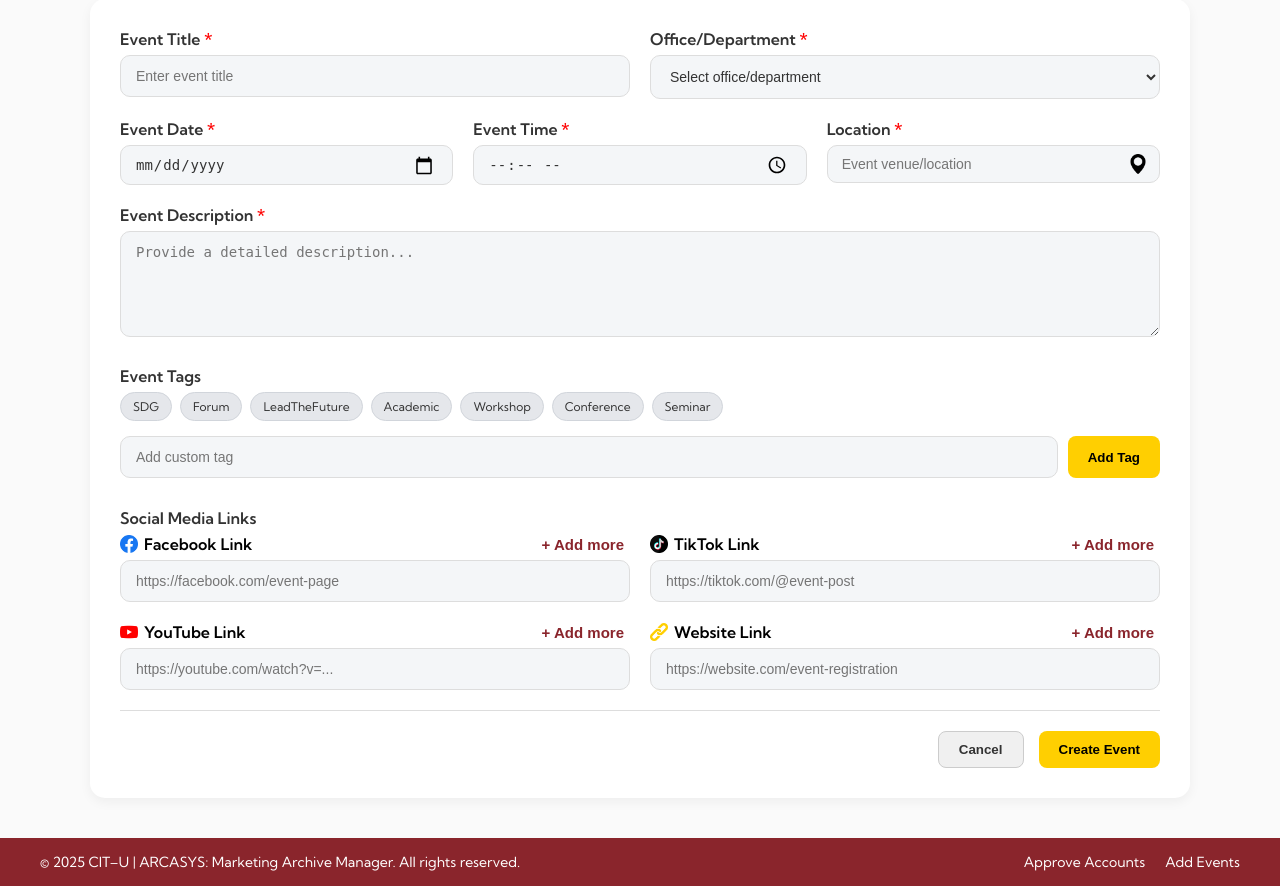
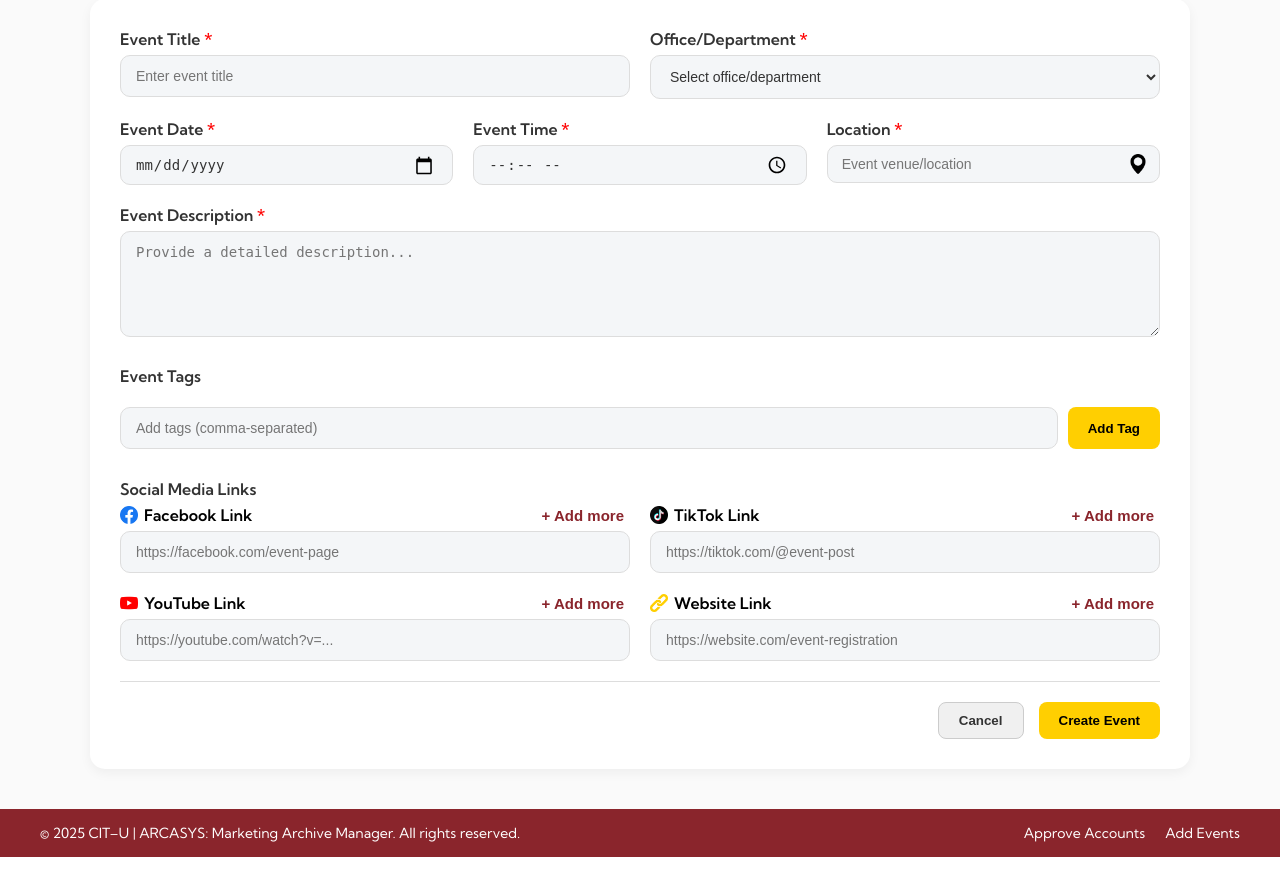
Before and after one commit to LikeYasay/CSIT327-G1-Arcasys, a Django app: page /events/add/ in a window 1280 px wide. Shown: the part 168-1054 px from the top of the page. After the commit the page ends 1025 px from the top, so only its background shows below. Run offline with Django 5.2, Linux system fonts and the light colour scheme; a user stored in the database is signed in; data comes from the database, SQL or seed files in the repository; tables that the repository leaves empty hold one stand-in row (values such as "Sample post").

Commit message:
feature(events): refined tag input behavior for add event page

```diff
--- a/apps/events/static/events/css/add_event.css
+++ b/apps/events/static/events/css/add_event.css
@@ -138,13 +138,7 @@ select:focus {
     margin-bottom: 10px;
 }
 
-.tags-list {
-  display: flex;
-  flex-wrap: wrap;
-  gap: 8px;
-  margin-bottom: 15px;
-}
-
+/* Base style for tags (kept from original) */
 .tag {
   background-color: #e5e7eb;
   color: #333333;
@@ -157,18 +151,26 @@ select:focus {
   transition: background-color .15s ease, color .15s ease, border-color .15s ease;
 }
 
-.tag.active {
+.tags {
+  display: flex;
+  flex-wrap: wrap;
+  gap: 8px;
+  margin-bottom: 15px;
+}
+
+.tag.green {
   background-color: #34A853;
   border: 1px solid #46BE66;
   color: #ffffff;
+  cursor: default;
 }
 
-.custom-tag-input {
+.tag-input-row {
     display: flex;
     gap: 10px;
 }
 
-.custom-tag-input input {
+.tag-input-row input {
     flex-grow: 1;
     width: auto;
 }
--- a/apps/events/templates/events/add_event.html
+++ b/apps/events/templates/events/add_event.html
@@ -71,22 +71,13 @@
     <div class="event-tags-section">
         <label>Event Tags</label>
 
-        <div class="tags-list" id="preset-tags">
-            <span class="tag selectable">SDG</span>
-            <span class="tag selectable">Forum</span>
-            <span class="tag selectable">LeadTheFuture</span>
-            <span class="tag selectable">Academic</span>
-            <span class="tag selectable">Workshop</span>
-            <span class="tag selectable">Conference</span>
-            <span class="tag selectable">Seminar</span>
+        <div class="tags"></div>
+
+        <div class="tag-input-row">
+          <input type="text" id="id_tags_input" name="tags_input"
+                 placeholder="Add tags (comma-separated)" value="" />
+          <button type="button" class="add-tag-btn" id="btn-add-tag">Add Tag</button>
         </div>
-
-        <div class="custom-tag-input">
-            <input type="text" id="custom-tag-text" placeholder="Add custom tag">
-            <button type="button" class="add-tag-btn" id="btn-add-custom-tag">Add Tag</button>
-        </div>
-
-        <input type="hidden" id="id_tags_input" name="tags_input" />
         </div>
 
     <br>
@@ -148,76 +139,71 @@
 document.addEventListener('DOMContentLoaded', function () {
   const form = document.querySelector('form');
 
+  // --- Prevent Enter from submitting (except textarea) ---
   form.addEventListener('keydown', function (event) {
     if (event.key === 'Enter' && event.target.tagName.toLowerCase() !== 'textarea') {
       event.preventDefault();
     }
   });
 
-    document.getElementById('create-event-btn').addEventListener('click', () => document.querySelector('form').submit())
+  // --- Form buttons ---
+  document.getElementById('create-event-btn').addEventListener('click', () => form.submit());
   document.getElementById('cancel-btn').addEventListener('click', () => {
     window.location.href = "{% url 'events:events' %}";
   });
 
-    // Tags handling (gray by default, turn green when active)
-    const preset = document.getElementById('preset-tags');
-    const hiddenTagsInput = document.getElementById('id_tags_input');
-    const customText = document.getElementById('custom-tag-text');
-    const addBtn = document.getElementById('btn-add-custom-tag');
-    let selected = new Set();
+  // --- MODIFIED JAVASCRIPT SECTION ---
+  // --- Tag handling (copied from Edit Event) ---
+  const tagsInput = document.getElementById('id_tags_input'); // The visible text input
+  const chipsWrap = document.querySelector('.event-tags-section .tags'); // The div for chips
 
-    const normalize = s => s.trim().replace(/^#/, '');
-    const keyOf = s => normalize(s).toLowerCase();
+  // Function to refresh chips from the text input
+  function refreshChipsFromTags() {
+    if (!tagsInput || !chipsWrap) return;
 
-    function refreshHidden() {
-      hiddenTagsInput.value = Array.from(selected).join(', ');
+    // Get tags, split by comma, trim, and remove empty ones
+    const parts = (tagsInput.value || '')
+      .split(',')
+      .map(t => t.trim())
+      .filter(Boolean);
+
+    chipsWrap.innerHTML = ''; // Clear existing chips
+
+    // Re-create all chips
+    parts.forEach(t => {
+      const span = document.createElement('span');
+      span.className = 'tag green'; // Style from screenshot
+      span.textContent = t;
+      chipsWrap.appendChild(span);
+    });
   }
 
-    // Toggle pre-set tags
-    preset.addEventListener('click', (e) => {
-      if (!e.target.classList.contains('selectable')) return;
-      const raw = normalize(e.target.textContent);
-      const key = keyOf(raw);
+  // Add listener to refresh chips whenever the user types
+  if (tagsInput) {
+    tagsInput.addEventListener('input', refreshChipsFromTags);
+    refreshChipsFromTags(); // Run once on page load
+  }
 
-      if (e.target.classList.contains('active')) {
-        e.target.classList.remove('active');
-        [...selected].forEach(v => { if (v.toLowerCase() === key) selected.delete(v); });
-      } else {
-        e.target.classList.add('active');
-        [...selected].forEach(v => { if (v.toLowerCase() === key) selected.delete(v); });
-        selected.add(raw);
+  // Handle the "Add Tag" button click
+  const addTagBtn = document.getElementById('btn-add-tag'); // The new button ID
+  if (addTagBtn && tagsInput) {
+    addTagBtn.addEventListener('click', (e) => {
+      e.preventDefault();
+
+      // This logic (from edit_event.html) just adds a comma
+      // to help the user separate tags.
+      let v = tagsInput.value.trim();
+      if (!v) return; // Do nothing if empty
+
+      if (!v.endsWith(',')) {
+        tagsInput.value = v + ', ';
       }
-      refreshHidden();
+
+      tagsInput.focus(); // Put cursor back in the input
+      // Trigger the input event to refresh the chips
+      tagsInput.dispatchEvent(new Event('input', { bubbles: true }));
     });
-
-    // Add custom tag
-    addBtn.addEventListener('click', () => {
-      const raw = normalize(customText.value);
-      if (!raw) return;
-      const key = keyOf(raw);
-      [...selected].forEach(v => { if (v.toLowerCase() === key) selected.delete(v); });
-      selected.add(raw);
-      refreshHidden();
-
-      const chip = document.createElement('span');
-      chip.className = 'tag selectable active';
-      chip.textContent = raw;
-      preset.appendChild(chip);
-      customText.value = '';
-
-      chip.addEventListener('click', () => {
-        const k = keyOf(chip.textContent);
-        if (chip.classList.contains('active')) {
-          chip.classList.remove('active');
-          [...selected].forEach(v => { if (v.toLowerCase() === k) selected.delete(v); });
-        } else {
-          chip.classList.add('active');
-          [...selected].forEach(v => { if (v.toLowerCase() === k) selected.delete(v); });
-          selected.add(chip.textContent.trim());
   }
-        refreshHidden();
-      });
-    });
 });
 </script>
 {% endblock %}
--- a/apps/events/views.py
+++ b/apps/events/views.py
@@ -3,8 +3,6 @@ import logging
 import traceback
 import boto3
 import os
-import csv
-from django.urls import reverse
 from django.db import OperationalError, ProgrammingError
 from django.shortcuts import get_object_or_404, render, redirect
 from django.contrib.auth.decorators import login_required
@@ -477,19 +475,6 @@ def admin_approval_view(request):
 def backup_history_view(request):
     backups = BackupHistory.objects.all().order_by('-BackupTimestamp')
 
-    #  Filters -----
-    search_query = request.GET.get('q', '').strip()
-    status_filter = request.GET.get('status', '').lower()
-
-    if search_query:
-        backups = backups.filter(Q(BackupName__icontains=search_query))
-
-    if status_filter:
-        if status_filter == "completed":
-            backups = backups.filter(BackupStatus='completed')
-        elif status_filter == "failed":
-            backups = backups.filter(BackupStatus='failed')
-
     # Pagination -----
     paginator = Paginator(backups, 10)  # Show 10 backups per page
     page_number = request.GET.get('page')
@@ -526,44 +511,8 @@ def backup_history_view(request):
         else:
             messages.error(request, "Backup not found.")
         return redirect('events:backup_history')
-
-    # Export CSV -----
-    if request.GET.get('export') == '1':
-        response = HttpResponse(content_type='text/csv')
-        response['Content-Disposition'] = 'attachment; filename="Arcasys_Backups.csv"'
-
-        writer = csv.writer(response)
-        writer.writerow(['Backup Name', 'Status', 'Timestamp', 'Size', 'Backup File', 'Log File'])
-
-        for backup in backups:
-            backup_file_url = ""
-            log_file_url = ""
-
-            if backup.BackupFile:
-                backup_file_url = request.build_absolute_uri(
-                    reverse("events:download_backup", args=[backup.BackupHistoryID]) + "?file_type=backup"
-                )
-            if backup.BackupLogFile:
-                log_file_url = request.build_absolute_uri(
-                    reverse("events:download_backup", args=[backup.BackupHistoryID]) + "?file_type=log"
-                )
-
-            writer.writerow([
-                backup.BackupName,
-                backup.BackupStatus.capitalize(),
-                backup.BackupTimestamp.strftime('%Y-%m-%d %H:%M:%S'),
-                backup.BackupSize,
-                backup_file_url,
-                log_file_url,
-            ])
-
-        return response
-
     return render(request, 'events/backup_history.html', {
-        "backups": page_obj,
-        "search_query": search_query,
-        "status_filter": status_filter,
-        "nav_active": 'backup_management',
+        "backups": page_obj
     })
 
 @login_required
@@ -608,7 +557,6 @@ def restore_operations_view(request):
 
     context = {
         'backups': page_obj,
-        "nav_active": 'backup_management',
     }
 
     return render(request, 'events/restore_operations.html', context)
```
Lines whose indentation alone changed are shown as unchanged.
